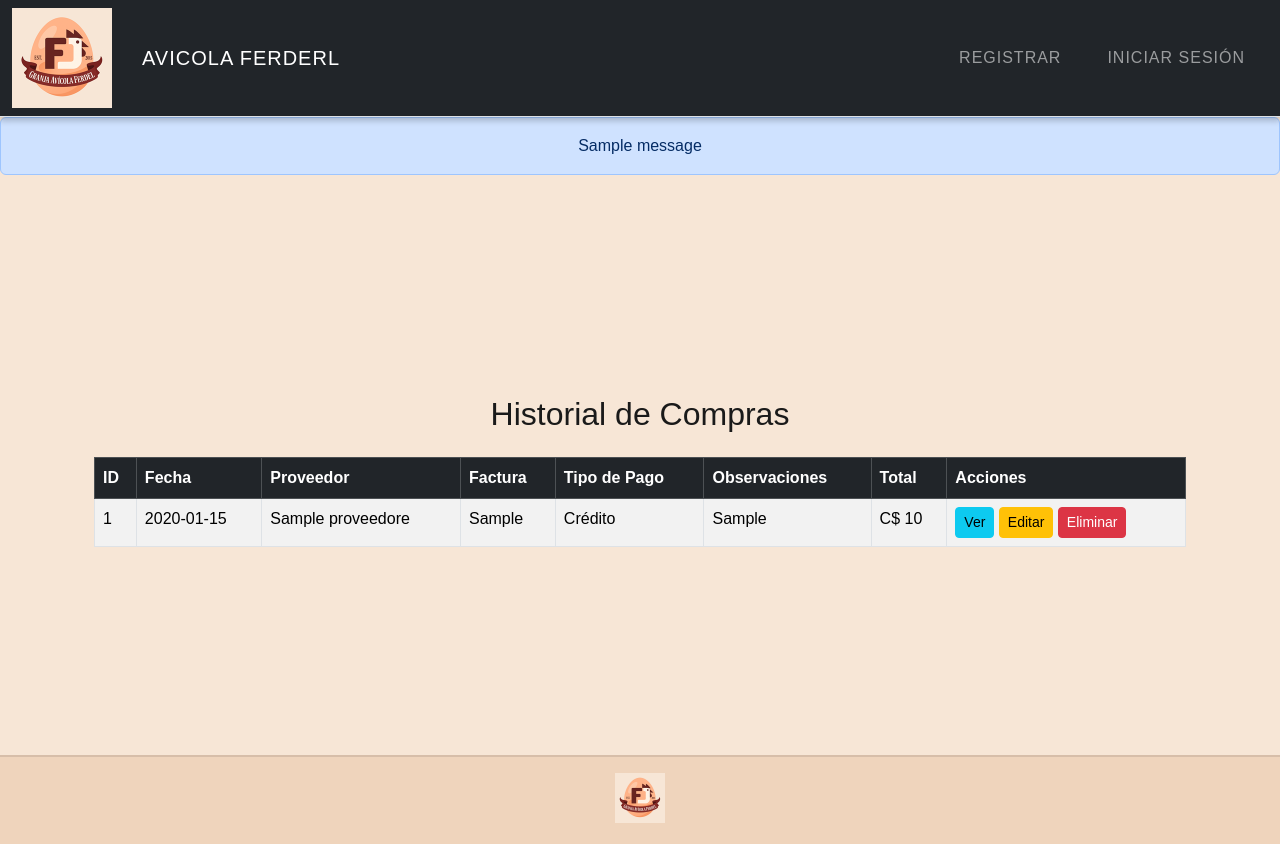
After one commit to Delgado16/Granja_Avicola_FERDEL, a Flask app: page /gestionar_compras in a window 1280 px wide. The commit adds this page. Run offline with Flask 3, Linux system fonts and the light colour scheme; tables that the repository leaves empty hold one stand-in row (values such as "Sample post"); one stand-in notice (Sample message) is shown; some libraries are stand-ins or nearby versions.

Commit message:
Compras y gestion

```diff
--- /dev/null
+++ b/Templates/gestionar_compras.html
@@ -0,0 +1,46 @@
+{% extends 'layout.html' %}
+
+{% block title %} Gestionar Compras {% endblock %}
+
+{% block main %}
+<div class="container mt-5">
+    <h2 class="text-center mb-4">Historial de Compras</h2>
+
+    <table class="table table-bordered table-striped">
+        <thead class="table-dark">
+            <tr>
+                <th>ID</th>
+                <th>Fecha</th>
+                <th>Proveedor</th>
+                <th>Factura</th>
+                <th>Tipo de Pago</th>
+                <th>Observaciones</th>
+                <th>Total</th>
+                <th>Acciones</th>
+            </tr>
+        </thead>
+        <tbody>
+            {% for compra in compras %}
+            <tr>
+                <td>{{ compra.id }}</td>
+                <td>{{ compra.fecha }}</td>
+                <td>{{ compra.proveedor }}</td>
+                <td>{{ compra.factura }}</td>
+                <td>{{ 'Contado' if compra.tipo_pago == 0 else 'Crédito' }}</td>
+                <td>{{ compra.observacion }}</td>
+                <td>{{ 'C$ ' ~ (compra.total | round(2)) }}</td>
+                <td>
+                    <a href="/compras/{{ compra.id }}" class="btn btn-sm btn-info">Ver</a>
+                    <a href="/compras/{{ compra.id }}/editar" class="btn btn-sm btn-warning">Editar</a>
+                    <a href="/compras/{{ compra.id }}/eliminar" class="btn btn-sm btn-danger" onclick="return confirm('¿Seguro que deseas eliminar esta compra?');">Eliminar</a>
+                </td>
+            </tr>
+            {% else %}
+            <tr>
+                <td colspan="8" class="text-center">No hay compras registradas.</td>
+            </tr>
+            {% endfor %}
+        </tbody>
+    </table>
+</div>
+{% endblock %}
--- a/Templates/layout.html
+++ b/Templates/layout.html
@@ -26,21 +26,21 @@
                 <ul class="navbar-nav me-auto">
                     <!-- Productos Dropdown -->
                     <li class="nav-item dropdown">
-                        <a class="nav-link dropdown-toggle" href="#" id="productosDropdown" role="button" data-bs-toggle="dropdown" aria-expanded="false">
+                        <a class="nav-link dropdown-toggle" href="#" id="comprasDropdown" role="button" data-bs-toggle="dropdown" aria-expanded="false">
                             Compras
                         </a>
-                        <ul class="dropdown-menu" aria-labelledby="productosDropdown">
-                            <li><a class="dropdown-item" href="#">Agregar Compras</a></li>
-                            <li><a class="dropdown-item" href="#">Editar Compras</a></li>
+                        <ul class="dropdown-menu" aria-labelledby="comprasDropdown">
+                            <li><a class="dropdown-item" href="/compras">Agregar Compras</a></li>
+                            <li><a class="dropdown-item" href="/gestionar_compras">Editar Compras</a></li>
                         </ul>
                     </li>
 
                     <!-- Clientes Dropdown -->
                     <li class="nav-item dropdown">
-                        <a class="nav-link dropdown-toggle" href="#" id="clientesDropdown" role="button" data-bs-toggle="dropdown" aria-expanded="false">
+                        <a class="nav-link dropdown-toggle" href="#" id="ventasDropdown" role="button" data-bs-toggle="dropdown" aria-expanded="false">
                             Ventas
                         </a>
-                        <ul class="dropdown-menu" aria-labelledby="clientesDropdown">
+                        <ul class="dropdown-menu" aria-labelledby="ventasDropdown">
                             <li><a class="dropdown-item" href="#">Agregar Ventas</a></li>
                             <li><a class="dropdown-item" href="#">Editar Ventas</a></li>
                         </ul>
@@ -59,10 +59,10 @@
 
                     <!-- Factura Dropdown -->
                     <li class="nav-item dropdown">
-                        <a class="nav-link dropdown-toggle" href="#" id="facturaDropdown" role="button" data-bs-toggle="dropdown" aria-expanded="false">
+                        <a class="nav-link dropdown-toggle" href="#" id="pagosDropdown" role="button" data-bs-toggle="dropdown" aria-expanded="false">
                             Pagos
                         </a>
-                        <ul class="dropdown-menu" aria-labelledby="facturaDropdown">
+                        <ul class="dropdown-menu" aria-labelledby="pagosDropdown">
                             <li><a class="dropdown-item" href="#">Ver Pagos</a></li>
                             <li><a class="dropdown-item" href="#">Registrar Pagos</a></li>
                         </ul>
@@ -70,10 +70,10 @@
 
                     <!-- Gastos Operativos Dropdown -->
                     <li class="nav-item dropdown">
-                        <a class="nav-link dropdown-toggle" href="#" id="gastosDropdown" role="button" data-bs-toggle="dropdown" aria-expanded="false">
+                        <a class="nav-link dropdown-toggle" href="#" id="facturaDropdown" role="button" data-bs-toggle="dropdown" aria-expanded="false">
                             Factura
                         </a>
-                        <ul class="dropdown-menu" aria-labelledby="gastosDropdown">
+                        <ul class="dropdown-menu" aria-labelledby="facturaDropdown">
                             <li><a class="dropdown-item" href="#">Visualizar Factura</a></li>
                             <li><a class="dropdown-item" href="#">Generar nueva Factura</a></li>
                         </ul>
--- a/app.py
+++ b/app.py
@@ -9,8 +9,7 @@ app = Flask(__name__)
 # Configuración básica
 app.config["TEMPLATES_AUTO_RELOAD"] = True
 app.config["SESSION_PERMANENT"] = False
-app.config["SESSION_TYPE"] = "filesystem"
-app.secret_key = 'clave_secreta_super_segura'  # Necesaria para sesiones y Flask-Login
+app.config["SESSION_TYPE"] = "filesystem"  # Necesaria para sesiones y Flask-Login
 Session(app)
 
 # Configuración base de datos
@@ -114,5 +113,159 @@ def register():
 
     return render_template("register.html")
 
+#Ruta de Compra
+@app.route("/compras", methods=["GET", "POST"])
+def compras():
+    if request.method == "POST":
+        try:
+            # 🟡 1. Obtener y validar datos principales
+            fecha = request.form.get("fecha")
+            proveedor_id = request.form.get("proveedor")
+            n_factura = request.form.get("n_factura") or ""
+            tipo_pago = int(request.form.get("tipo_pago") or 0)
+            observacion = request.form.get("observacion") or ""
+            id_empresa = 1  # reemplazar según el usuario logueado
+            tipo_movimiento = 1  # 1 = Compra
+
+            if not fecha or not proveedor_id:
+                flash("Fecha y proveedor son obligatorios", "warning")
+                return redirect(url_for("compras"))
+
+            # 🟡 2. Insertar movimiento (encabezado)
+            db.execute("""
+                INSERT INTO Movimientos_Inventario (
+                    ID_TipoMovimiento, N_Factura, Contado_Credito, Fecha,
+                    ID_Proveedor, Observacion, IVA, Retencion, ID_Empresa
+                ) VALUES (?, ?, ?, ?, ?, ?, 0, 0, ?)
+            """, tipo_movimiento, n_factura, tipo_pago, fecha,
+                 proveedor_id, observacion, id_empresa)
+
+            movimiento_id = db.execute("SELECT last_insert_rowid() AS id")[0]["id"]
+
+            # 🟡 3. Obtener productos del formulario
+            productos = request.form.getlist("productos[]")
+            cantidades = request.form.getlist("cantidades[]")
+            costos = request.form.getlist("costos[]")
+            ivas = request.form.getlist("ivas[]")
+            descuentos = request.form.getlist("descuentos[]")
+
+            if not productos:
+                flash("Debe ingresar al menos un producto en la compra", "warning")
+                return redirect(url_for("compras"))
+
+            # 🟡 4. Insertar cada línea de producto
+            for i in range(len(productos)):
+                try:
+                    id_producto = int(productos[i])
+                    cantidad = float(cantidades[i])
+                    costo = float(costos[i])
+                    iva = float(ivas[i])
+                    descuento = float(descuentos[i])
+                    costo_total = (cantidad * costo) - descuento + iva
+
+                    db.execute("""
+                        INSERT INTO Detalle_Movimiento_Inventario (
+                            ID_Movimiento, ID_TipoMovimiento, ID_Producto,
+                            Cantidad, Costo, IVA, Descuento, Costo_Total, Saldo
+                        ) VALUES (?, ?, ?, ?, ?, ?, ?, ?, ?)
+                    """, movimiento_id, tipo_movimiento, id_producto,
+                         cantidad, costo, iva, descuento, costo_total, cantidad)
+
+                    db.execute("""
+                        UPDATE Productos
+                        SET Existencias = Existencias + ?
+                        WHERE ID_Producto = ?
+                    """, cantidad, id_producto)
+
+                except Exception as e:
+                    flash(f"Error en producto #{i+1}: {e}", "danger")
+                    return redirect(url_for("compras"))
+
+            flash("✅ Compra registrada correctamente", "success")
+            return redirect(url_for("gestionar_compras"))
+
+        except Exception as e:
+            flash(f"❌ Error general al registrar la compra: {e}", "danger")
+            return redirect(url_for("compras"))
+
+    # GET: mostrar formulario
+    proveedores = db.execute("SELECT ID_Proveedor AS id, Nombre FROM Proveedores")
+    productos = db.execute("SELECT ID_Producto AS id, Descripcion FROM Productos")
+
+    return render_template("compras.html", proveedores=proveedores, productos=productos)
+
+#fin de compras
+
+#gestionar compras
+@app.route("/gestionar_compras")
+def gestionar_compras():
+    # Consultar todas las compras con total calculado
+    compras = db.execute("""
+        SELECT
+            mi.ID_Movimiento AS id,
+            mi.Fecha AS fecha,
+            p.Nombre AS proveedor,
+            mi.N_Factura AS factura,
+            mi.Contado_Credito AS tipo_pago,
+            mi.Observacion AS observacion,
+            IFNULL(SUM(dmi.Costo_Total), 0) AS total
+        FROM Movimientos_Inventario mi
+        JOIN Proveedores p ON mi.ID_Proveedor = p.ID_Proveedor
+        LEFT JOIN Detalle_Movimiento_Inventario dmi ON mi.ID_Movimiento = dmi.ID_Movimiento
+        WHERE mi.ID_TipoMovimiento = 1
+        GROUP BY mi.ID_Movimiento
+        ORDER BY mi.Fecha DESC
+    """)
+
+    return render_template("gestionar_compras.html", compras=compras)
+
+    #editar compra
+@app.route("/compras/<int:id>/editar", methods=["GET", "POST"])
+def editar_compra(id):
+    if request.method == "POST":
+        # Actualizar los datos del encabezado
+        fecha = request.form.get("fecha")
+        proveedor = request.form.get("proveedor")
+        factura = request.form.get("n_factura")
+        tipo_pago = request.form.get("tipo_pago")
+        observacion = request.form.get("observacion")
+
+        db.execute("""
+            UPDATE Movimientos_Inventario
+            SET Fecha = ?, ID_Proveedor = ?, N_Factura = ?, Contado_Credito = ?, Observacion = ?
+            WHERE ID_Movimiento = ?
+        """, fecha, proveedor, factura, tipo_pago, observacion, id)
+
+        flash("Compra actualizada correctamente", "success")
+        return redirect(url_for("gestionar_compras"))
+
+    # Obtener datos actuales de la compra
+    compra = db.execute("""
+        SELECT mi.*, p.Nombre as proveedor_nombre
+        FROM Movimientos_Inventario mi
+        JOIN Proveedores p ON mi.ID_Proveedor = p.ID_Proveedor
+        WHERE mi.ID_Movimiento = ?
+    """, id)[0]
+
+    proveedores = db.execute("SELECT ID_Proveedor as id, Nombre FROM Proveedores")
+
+    return render_template("editar_compra.html", compra=compra, proveedores=proveedores)
+
+    #fin de editar compra
+    #eliminar compra
+@app.route("/compras/<int:id>/eliminar")
+def eliminar_compra(id):
+    # Primero eliminamos los detalles relacionados
+    db.execute("DELETE FROM Detalle_Movimiento_Inventario WHERE ID_Movimiento = ?", id)
+    # Luego el encabezado
+    db.execute("DELETE FROM Movimientos_Inventario WHERE ID_Movimiento = ?", id)
+
+    flash("Compra eliminada correctamente", "success")
+    return redirect(url_for("gestionar_compras"))
+
+
+#fin de gestionar compras
+
+
 if __name__ == '__main__':
     app.run(debug=True)
```
Also changed, not shown: Templates/compras.html (added, +96 -0 lines), 2 other files.
